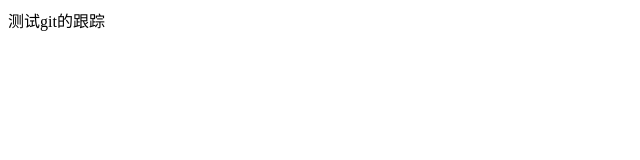
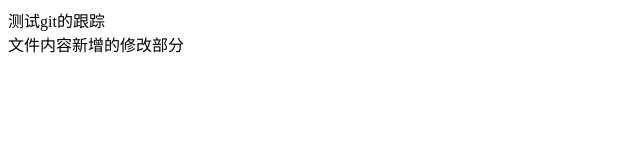
Before and after one commit to QianJin1920/project_test, a plain HTML site: page test.html in a window 1280 px wide. Shown: the whole page, without its empty margins (0-640 px from the left). Drawn offline with Linux system fonts and the light colour scheme.

Commit message:
最新修改

```diff
--- a/test.html
+++ b/test.html
@@ -10,6 +10,7 @@
 
 <body>
     <div>测试git的跟踪</div>
+    <div>文件内容新增的修改部分</div>
 </body>
 
 </html>
```
